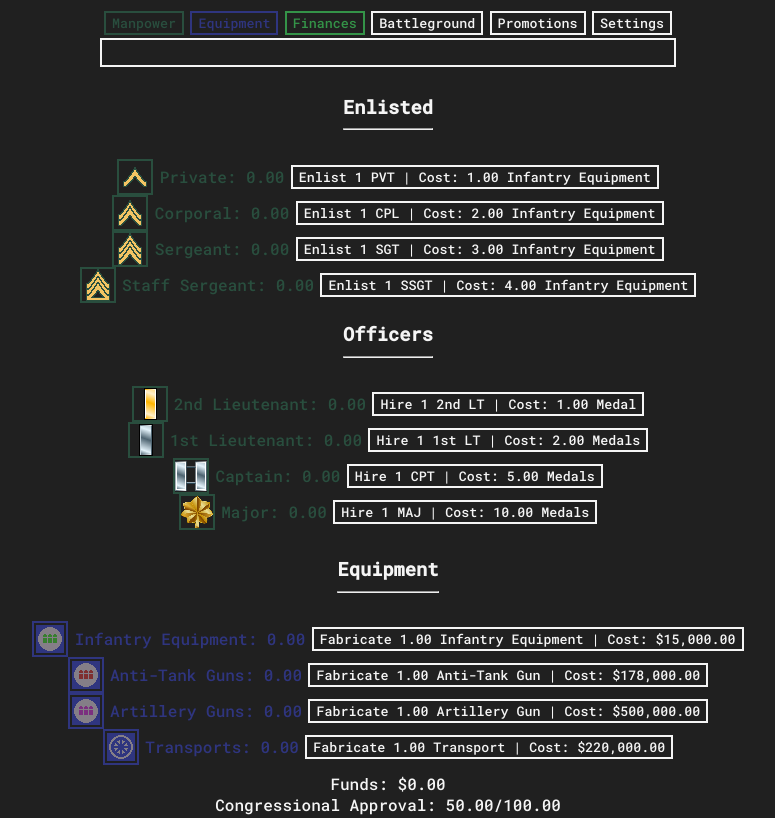
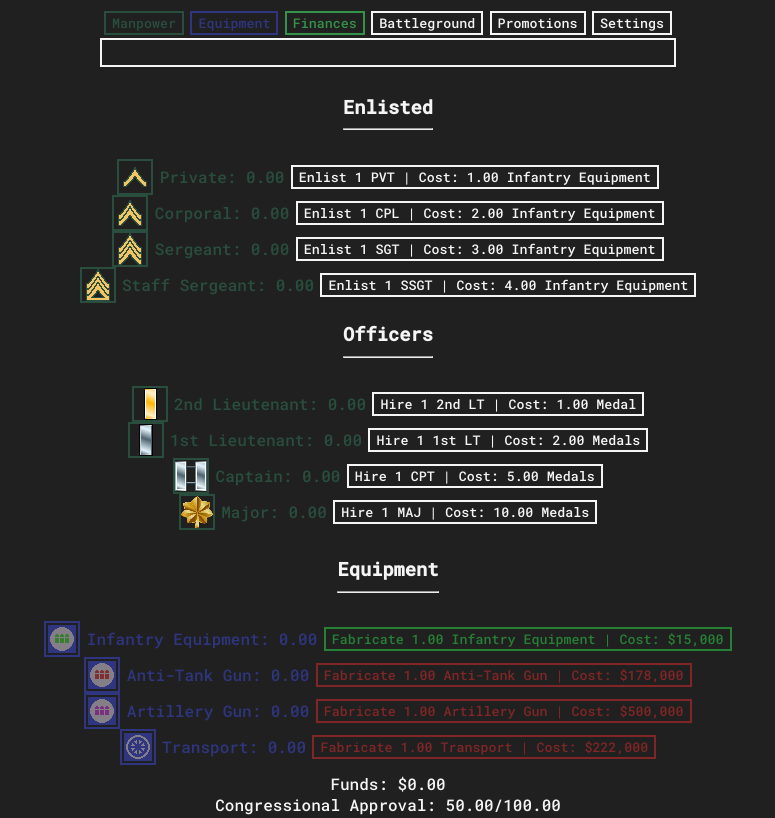
Before and after one commit to gltyx/Incremental-army, a plain HTML site: page index.html in a window 1280 px wide. Shown: the top 818 px of the page, without its empty margins (252-1027 px from the left). Drawn offline with Linux system fonts and the light colour scheme.

Commit message:
Actual code sad

```diff
--- a/JS/Data.js
+++ b/JS/Data.js
@@ -5,8 +5,8 @@ function getDefaultObject() {
         enlisted: [D(0),D(0),D(0),D(0)],
         officers: [D(0),D(0),D(0),D(0)],
         equipment: [D(0),D(0),D(0),D(0)],
-        funds: D(0),
-        approval: D(0),
+        funds: D(7.5e4),
+        approval: D(50),
         time: Date.now(),
         currentTab: 1,
         currentSubTab: [0,0,0,0,0,0,0],
--- /dev/null
+++ b/JS/Equipment.js
@@ -0,0 +1 @@
+const equipmentCost = [D(1.5e4),D(1.78e5),D(5e5),D(2.22e5)]
--- a/JS/Newsticker.js
+++ b/JS/Newsticker.js
@@ -4,6 +4,7 @@ function updateNewsArray() {
 newsArray = [//always true
     ["Newsticker Moment","true","a0"], ["I don't know what I've been told, but the 5 hour joke is getting old!","true","a1"], ["Incremental Game without Newsticker Challenge - [Failed]","true","a2"],
     ["Lol among US","true","a3"],["can this be a newticker?","true","a4"],["US army vs the void - coming soonTM","true","a5"],["never gonna give you                a rickroll","true","a6"],
+    ["I am your friendly news ticker, I tick when there is news. I'm like a Geiger counter, but for news!","true","a7"],
 
 ];}
 
--- a/JS/Update.js
+++ b/JS/Update.js
@@ -1,16 +1,37 @@
 const rankNameLong = ['Private','Corporal','Sergeant','Staff Sergeant','2nd Lieutenant','1st Lieutenant','Captain','Major']
-const rankNameShort = ['Pvt','Cpl','Sgt','SSgt','2Lt','1Lt','Cpt','Maj']
+const rankNameShort = ['Pvt','Cpl','Sgt','SSgt','2nd Lt','1st Lt','Cpt','Maj']
 const rankNameIds = ['pvt','cpl','sgt','ssgt','2lt','1lt','cpt','maj']
 
-
+const equipIds = ['ie','at','art','transport']
+const equipNames = ['Infantry Equipment','Anti-Tank Gun','Artillery Gun','Transport']
 
 function updateHTML() {
+    //Global HTML Updates
+
     if(data.currentTab === 0) {
+        //Manpower
         for(let i = 0; i < 4; i++) {
             DOMCacheGetOrSet(`${rankNameIds[i]}Amt`).innerHTML = `${rankNameLong[i]}: ${format(data.enlisted[i])}`
             DOMCacheGetOrSet(`${rankNameIds[i]}Button`).innerHTML = `Enlist ${format(D(1))} ${rankNameShort[i]} | Cost: ${format(enlistCost[i])} Infantry Equipment`
             DOMCacheGetOrSet(`${rankNameIds[i]}Button`).className = data.equipment[0].gte(enlistCost[i]) ? 'unlocked' : 'locked'
+
+            DOMCacheGetOrSet(`${rankNameIds[i+4]}Amt`).innerHTML = `${rankNameLong[i+4]}: ${format(data.officers[i])}`
+            DOMCacheGetOrSet(`${rankNameIds[i+4]}Button`).innerHTML = officerCost[i].gt(1) ? `Hire ${format(D(1))} ${rankNameShort[i+4]} | Cost: ${format(officerCost[i])} Medals` : `Hire ${format(D(1))} ${rankNameShort[i+4]} | Cost: ${format(officerCost[i])} Medal`
+            DOMCacheGetOrSet(`${rankNameIds[i+4]}Button`).className = 'locked'
         }
+    }
+    else if(data.currentTab === 1) {
+        //Equipment
+        for(let i = 0; i < 4; i++) {
+            DOMCacheGetOrSet(`${equipIds[i]}Amt`).innerHTML = data.equipment[i].gt(1) && i !== 0 ? `${equipNames[i]}s: ${format(data.equipment[i])}` : `${equipNames[i]}: ${format(data.equipment[i])}`
+            DOMCacheGetOrSet(`${equipIds[i]}Button`).innerHTML = `Fabricate ${format(D(1))} ${equipNames[i]} | Cost: $${format(equipmentCost[i])}`
+            DOMCacheGetOrSet(`${equipIds[i]}Button`).className = data.funds.gte(equipmentCost[i]) ? 'unlocked' : 'locked'
+        }
+    }
+    else if(data.currentTab === 2) {
+        //Funding
+        DOMCacheGetOrSet('fundsText').innerHTML = `Funds: $${format(data.funds)}`
+        DOMCacheGetOrSet('approvalText').innerHTML = `Congressional Approval: ${format(data.approval)}/100.00`
     }
 }
 
--- a/index.html
+++ b/index.html
@@ -70,23 +70,23 @@
         <h3>Equipment<hr></h3>
         <div class="currencyHolder">
             <img style="border: 2px solid var(--equipment-color);" src="Imgs/Ammo.png">
-            <div style="color:var(--equipment-color);margin-left: .5vw;" id="ammoText">Infantry Equipment: 0.00</div>
-            <button style="margin-left: .5vw;">Fabricate 1.00 Infantry Equipment | Cost: $15,000.00</button>
+            <div id="ieAmt" style="color:var(--equipment-color);margin-left: .5vw;">Infantry Equipment: 0.00</div>
+            <button id="ieButton" style="margin-left: .5vw;">Fabricate 1.00 Infantry Equipment | Cost: $15,000.00</button>
         </div>
         <div class="currencyHolder">
             <img style="border: 2px solid var(--equipment-color);" src="Imgs/AT.png">
-            <div style="color:var(--equipment-color);margin-left: .5vw;" id="ammoText">Anti-Tank Guns: 0.00</div>
-            <button style="margin-left: .5vw;">Fabricate 1.00 Anti-Tank Gun | Cost: $178,000.00</button>
+            <div id="atAmt" style="color:var(--equipment-color);margin-left: .5vw;">Anti-Tank Guns: 0.00</div>
+            <button id="atButton" style="margin-left: .5vw;">Fabricate 1.00 Anti-Tank Gun | Cost: $178,000.00</button>
         </div>
         <div class="currencyHolder">
             <img style="border: 2px solid var(--equipment-color);" src="Imgs/ART.png">
-            <div style="color:var(--equipment-color);margin-left: .5vw;" id="ammoText">Artillery Guns: 0.00</div>
-            <button style="margin-left: .5vw;">Fabricate 1.00 Artillery Gun | Cost: $500,000.00</button>
+            <div id="artAmt" style="color:var(--equipment-color);margin-left: .5vw;">Artillery Guns: 0.00</div>
+            <button id="artButton" style="margin-left: .5vw;">Fabricate 1.00 Artillery Gun | Cost: $500,000.00</button>
         </div>
         <div class="currencyHolder">
             <img style="border: 2px solid var(--equipment-color);" src="Imgs/TRANSPORT.png">
-            <div style="color:var(--equipment-color);margin-left: .5vw;" id="ammoText">Transports: 0.00</div>
-            <button style="margin-left: .5vw;">Fabricate 1.00 Transport | Cost: $220,000.00</button>
+            <div id="transportAmt" style="color:var(--equipment-color);margin-left: .5vw;">Transports: 0.00</div>
+            <button id="transportButton" style="margin-left: .5vw;">Fabricate 1.00 Transport | Cost: $220,000.00</button>
         </div>
     </div>
     <div id="financesArea" class="flexBox mainArea">
@@ -131,4 +131,5 @@
     <script src="JS/Main.js"></script>
     <script src="JS/Newsticker.js"></script>
     <script src="JS/Manpower.js"></script>
+    <script src="JS/Equipment.js"></script>
 </html>
```
